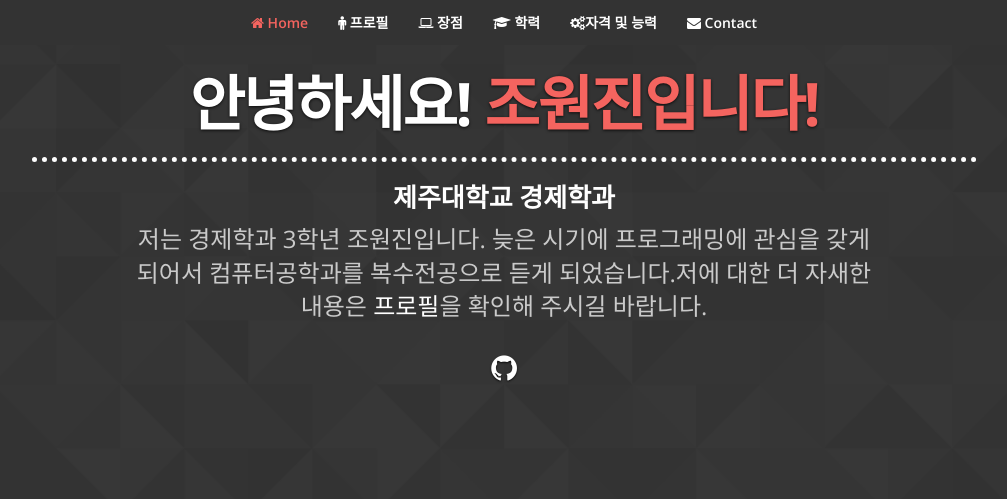
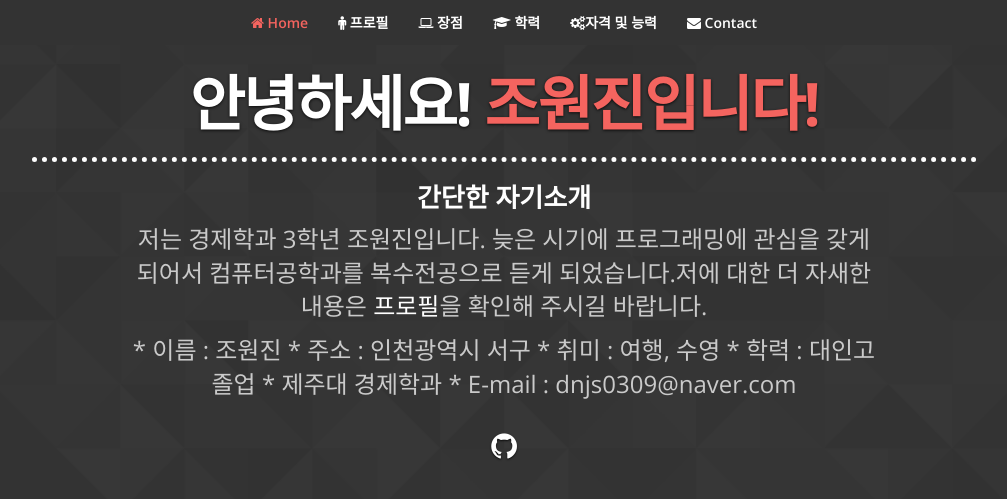
Before and after one commit to dnjs0309/dnjs0309.github.io, a Jekyll site: the page built from index.html, in a window 1280 px wide and 900 px high. Shown: the top 499 px of the window, without its empty margins (136-1143 px from the left). Built offline with Jekyll 4.4.1, drawn with Linux system fonts in a browser that asks for light colours; nearby versions of some CDN libraries.

Commit message:
Update header.html

```diff
--- a/_includes/header.html
+++ b/_includes/header.html
@@ -5,7 +5,7 @@
       <div class="col-md-10 col-lg-10">
               <h1 class="cover-heading">안녕하세요! <span>조원진입니다!</span></h1>
 
-              <h3 class="cover-profession">제주대학교 경제학과</h3>
+              <h3 class="cover-profession">간단한 자기소개</h3>
           </div>
           <div class="col-md-1 col-lg-1"></div>
       </div>
@@ -15,6 +15,12 @@
 
             <div class="cover-description">
                 <p>저는 경제학과 3학년 조원진입니다. 늦은 시기에 프로그래밍에 관심을 갖게 되어서 컴퓨터공학과를 복수전공으로 듣게 되었습니다.저에 대한 더 자새한 내용은 <a href="#profile">프로필</a>을 확인해 주시길 바랍니다.</p>
+		            * 이름 : 조원진
+                * 주소 : 인천광역시 서구
+                * 취미 : 여행, 수영
+                * 학력 : 대인고 졸업
+                * 제주대 경제학과
+                * E-mail : dnjs0309@naver.com
               </div>
 
               <ul class="social">
```
